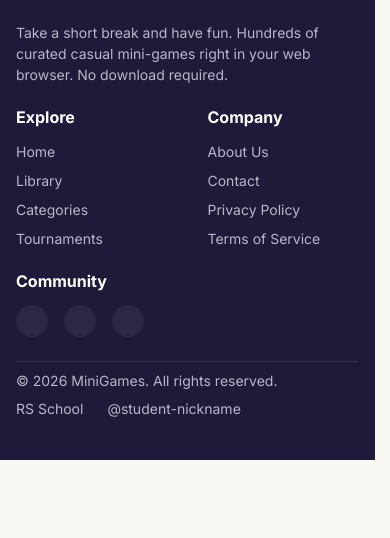
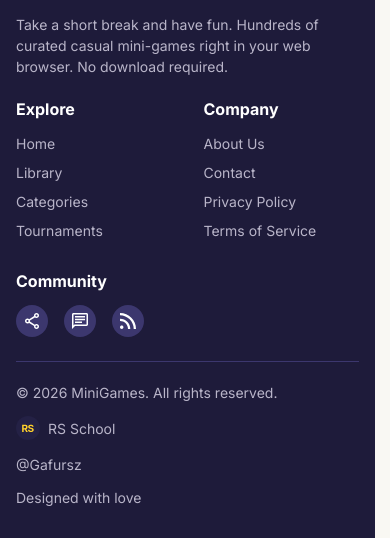
Before and after one commit to Gafursz/Minigames, a website built with Vite: page index.html in a window 390 px wide. Shown: the part 1605-2143 px from the top of the page. Before the commit the page ends 2065 px from the top, so only its background shows below. Built offline with nearby package versions, Linux system fonts and the light colour scheme; files whose address does not match are found by name.

Commit message:
fix: align responsive footer with design

```diff
--- a/src/components/footer.ts
+++ b/src/components/footer.ts
@@ -1,123 +1,15 @@
-// import logoIcon from '../assets/icons/logo-icon.svg';
-
-// export class Footer {
-//   public render(): string {
-//     return `
-//       <footer class="footer">
-//         <div class="footer__top">
-//           <div class="footer__brand">
-//             <div class="footer__brand-header">
-//               <a
-//                 class="footer__logo"
-//                 href="/"
-//                 aria-label="MiniGames home"
-//               >
-//                 <img
-//                   class="footer__logo-icon"
-//                   src="${logoIcon}"
-//                   alt=""
-//                 />
-
-//                 <span class="footer__logo-text">
-//                   MiniGames
-//                 </span>
-//               </a>
-//             </div>
-
-//             <p class="footer__description">
-//               Take a short break and have fun. Hundreds of curated casual mini-games
-//               right in your web browser. No download required.
-//             </p>
-//           </div>
-
-//           <nav
-//             class="footer__navigation"
-//             aria-label="Footer navigation"
-//           >
-//             <div class="footer__nav-column">
-//               <h3 class="footer__nav-title">
-//                 Explore
-//               </h3>
-
-//               <ul class="footer__nav-list">
-//                 <li>
-//                   <a class="footer__nav-link" href="/">
-//                     Home
-//                   </a>
-//                 </li>
-
-//                 <li>
-//                   <a class="footer__nav-link" href="#library">
-//                     Library
-//                   </a>
-//                 </li>
-
-//                 <li>
-//                   <a class="footer__nav-link" href="#categories">
-//                     Categories
-//                   </a>
-//                 </li>
-
-//                 <li>
-//                   <a class="footer__nav-link" href="#tournaments">
-//                     Tournaments
-//                   </a>
-//                 </li>
-//               </ul>
-//             </div>
-
-//             <div class="footer__nav-column">
-//               <h3 class="footer__nav-title">
-//                 Company
-//               </h3>
-
-//               <ul class="footer__nav-list">
-//                 <li>
-//                   <a class="footer__nav-link" href="#about">
-//                     About Us
-//                   </a>
-//                 </li>
-
-//                 <li>
-//                   <a class="footer__nav-link" href="#contact">
-//                     Contact
-//                   </a>
-//                 </li>
-
-//                 <li>
-//                   <a class="footer__nav-link" href="#privacy">
-//                     Privacy Policy
-//                   </a>
-//                 </li>
-
-//                 <li>
-//                   <a class="footer__nav-link" href="#terms">
-//                     Terms of Service
-//                   </a>
-//                 </li>
-//               </ul>
-//             </div>
-
-//             <div class="footer__nav-column footer__nav-column--community">
-//               <h3 class="footer__nav-title">
-//                 Community
-//               </h3>
-//             </div>
-//           </nav>
-//         </div>
-//       </footer>
-//     `;
-//   }
-// }
-
+import chatIcon from '../assets/icons/footer-chat.svg';
+import rssIcon from '../assets/icons/footer-rss.svg';
+import schoolIcon from '../assets/icons/footer-school.svg';
+import shareIcon from '../assets/icons/footer-share.svg';
 import logoIcon from '../assets/icons/logo-icon.svg';
 
 export class Footer {
   public render(): string {
     return `
       <footer class="footer">
-
-        <div class="footer__brand">
+        <div class="footer__top">
+          <div class="footer__about">
             <a
               class="footer__logo"
               href="#/"
@@ -133,42 +25,85 @@ export class Footer {
                 MiniGames
               </span>
             </a>
-        </div>
 
             <p class="footer__description">
               Take a short break and have fun. Hundreds of curated casual mini-games
               right in your web browser. No download required.
             </p>
+          </div>
 
           <nav
             class="footer__navigation"
             aria-label="Footer navigation"
           >
             <div class="footer__nav-column">
-            <h3 class="footer__nav-title">Explore</h3>
+              <h3 class="footer__nav-title">
+                Explore
+              </h3>
 
               <ul class="footer__nav-list">
-              <li><a class="footer__nav-link" href="#/">Home</a></li>
-              <li><a class="footer__nav-link" href="#/library">Library</a></li>
-              <li><a class="footer__nav-link" href="#/">Categories</a></li>
-              <li><a class="footer__nav-link" href="#/">Tournaments</a></li>
+                <li>
+                  <a class="footer__nav-link" href="#/">
+                    Home
+                  </a>
+                </li>
+
+                <li>
+                  <a class="footer__nav-link" href="#/library">
+                    Library
+                  </a>
+                </li>
+
+                <li>
+                  <a class="footer__nav-link" href="#/">
+                    Categories
+                  </a>
+                </li>
+
+                <li>
+                  <a class="footer__nav-link" href="#/">
+                    Tournaments
+                  </a>
+                </li>
               </ul>
             </div>
 
             <div class="footer__nav-column">
-            <h3 class="footer__nav-title">Company</h3>
+              <h3 class="footer__nav-title">
+                Company
+              </h3>
 
               <ul class="footer__nav-list">
-              <li><a class="footer__nav-link" href="#/">About Us</a></li>
-              <li><a class="footer__nav-link" href="#/">Contact</a></li>
-              <li><a class="footer__nav-link" href="#/">Privacy Policy</a></li>
-              <li><a class="footer__nav-link" href="#/">Terms of Service</a></li>
+                <li>
+                  <a class="footer__nav-link" href="#/">
+                    About Us
+                  </a>
+                </li>
+
+                <li>
+                  <a class="footer__nav-link" href="#/">
+                    Contact
+                  </a>
+                </li>
+
+                <li>
+                  <a class="footer__nav-link" href="#/">
+                    Privacy Policy
+                  </a>
+                </li>
+
+                <li>
+                  <a class="footer__nav-link" href="#/">
+                    Terms of Service
+                  </a>
+                </li>
               </ul>
             </div>
-        </nav>
 
             <div class="footer__community">
-          <h3 class="footer__nav-title">Community</h3>
+              <h3 class="footer__nav-title">
+                Community
+              </h3>
 
               <div class="footer__socials">
                 <a
@@ -176,7 +111,11 @@ export class Footer {
                   href="#/"
                   aria-label="Share MiniGames"
                 >
-              <!-- share icon -->
+                  <img
+                    class="footer__social-icon"
+                    src="${shareIcon}"
+                    alt=""
+                  />
                 </a>
 
                 <a
@@ -184,7 +123,11 @@ export class Footer {
                   href="#/"
                   aria-label="MiniGames community"
                 >
-              <!-- message icon -->
+                  <img
+                    class="footer__social-icon"
+                    src="${chatIcon}"
+                    alt=""
+                  />
                 </a>
 
                 <a
@@ -192,27 +135,50 @@ export class Footer {
                   href="#/"
                   aria-label="MiniGames RSS feed"
                 >
-              <!-- RSS icon -->
+                  <img
+                    class="footer__social-icon"
+                    src="${rssIcon}"
+                    alt=""
+                  />
                 </a>
               </div>
             </div>
+          </nav>
+        </div>
 
-        <div class="footer__copyright">
-          <p class="footer__copyright-text">
+        <div class="footer__bottom">
+          <p class="footer__copyright">
             © 2026 MiniGames. All rights reserved.
           </p>
 
-          <div class="footer__credits">
-            <a class="footer__school-link" href="#/">
-              RS School
+          <a
+            class="footer__credit"
+            href="https://rs.school/"
+            target="_blank"
+            rel="noopener noreferrer"
+          >
+            <img
+              class="footer__school-icon"
+              src="${schoolIcon}"
+              alt=""
+            />
+
+            <span>RS School</span>
           </a>
 
-            <a class="footer__student-link" href="#/">
-              @student-nickname
+          <a
+            class="footer__credit"
+            href="https://github.com/Gafursz"
+            target="_blank"
+            rel="noopener noreferrer"
+          >
+            @Gafursz
           </a>
+
+          <span class="footer__designed">
+            Designed with love
+          </span>
         </div>
-        </div>
-
       </footer>
     `;
   }
--- a/src/styles/_tokens.scss
+++ b/src/styles/_tokens.scss
@@ -60,7 +60,7 @@ $home-developer-height-desktop: 562.79px;
 $home-developer-height-tablet: 628px;
 $home-developer-height-mobile: 566px;
 
-$home-footer-height-desktop: 443px;
+$home-footer-height-desktop: 343px;
 $home-footer-height-tablet: 429px;
 $home-footer-height-mobile: 524px;
 
--- a/src/styles/components/_footer.scss
+++ b/src/styles/components/_footer.scss
@@ -1,90 +1,42 @@
-// @use '../tokens';
+@use '../tokens';
+@use '../breakpoints';
 
-// .footer {
-//   display: flex;
-//   flex-direction: column;
-//   gap: tokens.$space-xxl;
-//   width: 100%;
-//   height: tokens.$home-footer-height-desktop;
-//   padding: tokens.$size-5 tokens.$size-15;
-//   background-color: tokens.$color-footer;
-// }
-
-// .footer__top {
-//   display: flex;
-//   justify-content: space-between;
-//   width: 100%;
-//   min-height: 151px;
-// }
-
-// .footer__brand {
-//   display: flex;
-//   flex: 0 0 400px;
-//   flex-direction: column;
-//   gap: tokens.$size-3;
-// }
-
-// .footer__description {
-//   width: 100%;
-//   margin: 0;
-//   color: tokens.$color-on-footer;
-//   font-family: tokens.$font-family-base;
-//   font-size: tokens.$font-size-body-small;
-//   font-weight: 400;
-//   line-height: 150%;
-//   letter-spacing: 0;
-// }
-
-// .footer__logo {
-//   display: flex;
-//   align-items: center;
-//   align-self: flex-start;
-//   gap: tokens.$size-1;
-//   text-decoration: none;
-// }
-
-// .footer__logo-icon {
-//   width: tokens.$logo-icon-size;
-//   height: tokens.$logo-icon-size;
-// }
-
-// .footer__logo-text {
-//   color: tokens.$color-white;
-//   font-size: tokens.$font-size-headline-small;
-//   font-weight: 700;
-//   line-height: 100%;
-// }
-
-@use '../tokens';
+//  Footer — Desktop
 
 .footer {
   display: flex;
+  width: 100%;
+  min-height: tokens.$home-footer-height-desktop;
+  flex-direction: column;
+  gap: tokens.$size-8;
+  padding: tokens.$size-5 tokens.$size-15;
+  color: tokens.$color-on-footer;
+  background-color: tokens.$color-footer;
+}
+
+// Top
+
+.footer__top {
+  display: grid;
+  width: 100%;
+  grid-template-columns: 1fr 1fr;
+  gap: tokens.$size-10;
+}
+
+//  About
+
+.footer__about {
+  display: flex;
+  max-width: 400px;
   flex-direction: column;
   gap: tokens.$size-3;
-
-  width: 100%;
-  min-height: tokens.$home-footer-height-mobile;
-
-  padding: tokens.$size-4 tokens.$size-2;
-
-  background-color: tokens.$color-footer;
-  color: tokens.$color-on-footer;
-}
-
-// ======================================================
-// BRAND
-// ======================================================
-
-.footer__brand {
-  display: flex;
-  align-items: flex-start;
 }
 
 .footer__logo {
   display: flex;
+  width: fit-content;
   align-items: center;
   gap: tokens.$size-1;
-
   text-decoration: none;
 }
 
@@ -95,42 +47,32 @@
 
 .footer__logo-text {
   color: tokens.$color-white;
-
   font-family: tokens.$font-family-base;
   font-size: tokens.$font-size-headline-small;
   font-weight: 700;
   line-height: 100%;
 }
 
-// ======================================================
-// DESCRIPTION
-// ======================================================
-
 .footer__description {
   width: 100%;
   margin: 0;
-
   color: tokens.$color-on-footer;
-
   font-family: tokens.$font-family-base;
   font-size: tokens.$font-size-body-small;
   font-weight: 400;
   line-height: 150%;
 }
 
-// ======================================================
-// NAVIGATION
-// ======================================================
+// Navigation
 
 .footer__navigation {
   display: grid;
-  grid-template-columns: repeat(2, 1fr);
+  grid-template-columns: repeat(3, 1fr);
   gap: tokens.$size-5;
-
-  width: 100%;
 }
 
-.footer__nav-column {
+.footer__nav-column,
+.footer__community {
   display: flex;
   flex-direction: column;
   gap: tokens.$size-2;
@@ -138,9 +80,7 @@
 
 .footer__nav-title {
   margin: 0;
-
   color: tokens.$color-white;
-
   font-family: tokens.$font-family-base;
   font-size: tokens.$font-size-title-xx-small;
   font-weight: 700;
@@ -151,33 +91,21 @@
   display: flex;
   flex-direction: column;
   gap: tokens.$size-1;
-
   margin: 0;
   padding: 0;
-
   list-style: none;
 }
 
 .footer__nav-link {
   color: tokens.$color-on-footer;
-
   font-family: tokens.$font-family-base;
   font-size: tokens.$font-size-body-small;
   font-weight: 400;
   line-height: 150%;
-
   text-decoration: none;
 }
 
-// ======================================================
-// COMMUNITY
-// ======================================================
-
-.footer__community {
-  display: flex;
-  flex-direction: column;
-  gap: tokens.$size-2;
-}
+// Community
 
 .footer__socials {
   display: flex;
@@ -187,58 +115,132 @@
 
 .footer__social-link {
   display: flex;
+  width: tokens.$size-4;
+  height: tokens.$size-4;
   align-items: center;
   justify-content: center;
-
-  width: 32px;
-  height: 32px;
-
+  color: tokens.$color-white;
+  background-color: tokens.$color-footer-lowest;
   border-radius: 50%;
-
-  background-color: rgb(255 255 255 / 6%);
-  color: tokens.$color-white;
-
   text-decoration: none;
 }
 
-// ======================================================
-// COPYRIGHT
-// ======================================================
+.footer__social-icon {
+  width: tokens.$size-2;
+  height: tokens.$size-2;
+}
+
+// Bottom
+
+.footer__bottom {
+  display: grid;
+  width: 100%;
+  grid-template-columns: 2fr 1fr 1fr 2fr;
+  align-items: center;
+  gap: tokens.$size-3;
+  padding-top: tokens.$size-3;
+  border-top: 1px solid tokens.$color-footer-lowest;
+}
 
 .footer__copyright {
-  display: flex;
-  flex-direction: column;
-  gap: 12px;
-
-  padding-top: 12px;
-
-  border-top: 1px solid rgb(255 255 255 / 8%);
-}
-
-.footer__copyright-text {
   margin: 0;
-
   color: tokens.$color-on-footer;
-
   font-family: tokens.$font-family-base;
   font-size: tokens.$font-size-body-small;
   font-weight: 400;
   line-height: 100%;
 }
 
-.footer__credits {
+.footer__credit {
   display: flex;
   align-items: center;
-  gap: tokens.$size-3;
-}
-
-.footer__school-link,
-.footer__student-link {
+  gap: tokens.$size-1;
   color: tokens.$color-on-footer;
-
   font-family: tokens.$font-family-base;
   font-size: tokens.$font-size-body-small;
   font-weight: 400;
-
   text-decoration: none;
 }
+
+.footer__school-icon {
+  width: tokens.$size-3;
+  height: tokens.$size-3;
+  object-fit: contain;
+}
+
+.footer__designed {
+  justify-self: end;
+  color: tokens.$color-on-footer;
+  font-family: tokens.$font-family-base;
+  font-size: tokens.$font-size-body-small;
+  font-weight: 400;
+}
+
+//  Tablet — 768px and below
+
+@media (max-width: breakpoints.$breakpoint-tablet) {
+  .footer {
+    min-height: tokens.$home-footer-height-tablet;
+    gap: tokens.$size-4;
+    padding: tokens.$size-5 tokens.$size-4;
+  }
+
+  .footer__top {
+    grid-template-columns: 1fr;
+    gap: tokens.$size-4;
+  }
+
+  .footer__about {
+    max-width: none;
+  }
+
+  .footer__navigation {
+    grid-template-columns: repeat(3, 1fr);
+    gap: tokens.$size-3;
+  }
+
+  .footer__bottom {
+    grid-template-columns: repeat(2, 1fr);
+    gap: tokens.$size-2;
+  }
+
+  .footer__designed {
+    justify-self: start;
+  }
+}
+
+//  Mobile — 480px and below
+
+@media (max-width: breakpoints.$breakpoint-mobile) {
+  .footer {
+    min-height: tokens.$home-footer-height-mobile;
+    gap: tokens.$size-3;
+    padding: tokens.$size-4 tokens.$size-2;
+  }
+
+  .footer__top {
+    gap: tokens.$size-3;
+  }
+
+  .footer__about {
+    gap: tokens.$size-2;
+  }
+
+  .footer__navigation {
+    grid-template-columns: repeat(2, 1fr);
+    gap: tokens.$size-4;
+  }
+
+  .footer__community {
+    grid-column: 1 / -1;
+  }
+
+  .footer__bottom {
+    grid-template-columns: 1fr;
+    gap: tokens.$size-2;
+  }
+
+  .footer__designed {
+    justify-self: start;
+  }
+}
```
Also changed, not shown: src/assets/icons/footer-chat.svg (added), src/assets/icons/footer-rss.svg (added), src/assets/icons/footer-school.svg (added), src/assets/icons/footer-share.svg (added). Lines whose indentation alone changed are shown as unchanged.
